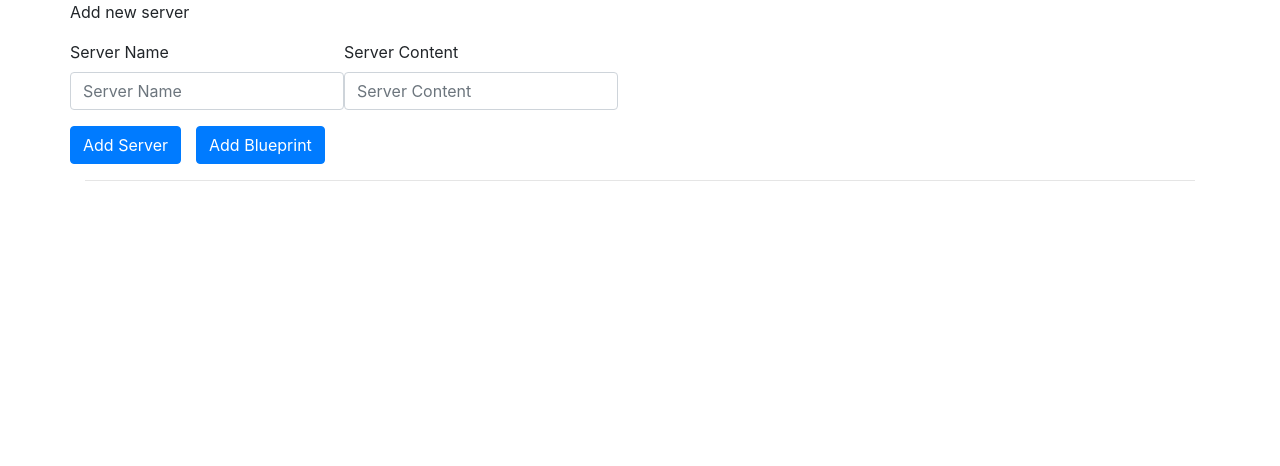
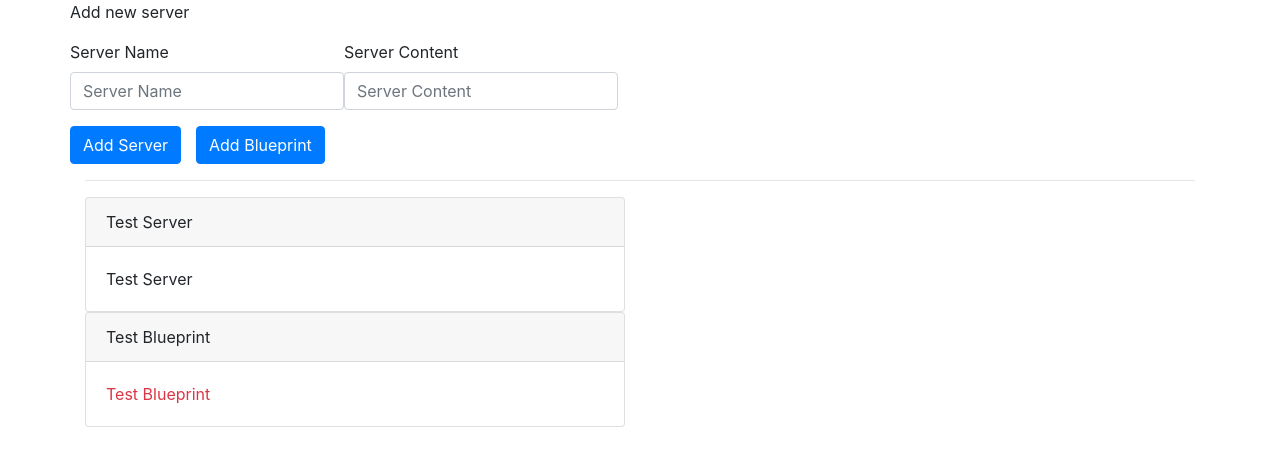
Before and after one commit to jahv/angular7, an Angular app in the folder Chapter5/: page / in a window 1280 px wide. Shown: the top 466 px of the page. Built offline with nearby package versions, Linux system fonts and the light colour scheme.

Commit message:
Communicating components - Parent -> Son

```diff
--- a/Chapter5/src/app/app.component.html
+++ b/Chapter5/src/app/app.component.html
@@ -2,7 +2,10 @@
   <app-cockpit></app-cockpit>
   <div class="row">
     <div class="col-sm-6">
-      <app-server-element *ngFor="let server of servers"></app-server-element>
+      <app-server-element
+        *ngFor="let server of servers"
+        [serverElement]="server"
+      ></app-server-element>
     </div>
   </div>
 </div>
--- a/Chapter5/src/app/app.component.ts
+++ b/Chapter5/src/app/app.component.ts
@@ -8,5 +8,8 @@ import {Server} from './server.model';
 })
 export class AppComponent {
 
-  servers: Server[] = [];
+  servers: Server[] = [
+    new Server('Test Server', 'Test Server', false),
+    new Server('Test Blueprint', 'Test Blueprint', true)
+  ];
 }
--- a/Chapter5/src/app/cockpit/cockpit.component.ts
+++ b/Chapter5/src/app/cockpit/cockpit.component.ts
@@ -11,15 +11,15 @@ export class CockpitComponent implements OnInit {
   serverContent = '';
 
   addServer() {
-    this.servers.push(new Server(this.serverName, this.serverContent, false));
-    this.serverName = '';
-    this.serverContent = '';
+    // this.servers.push(new Server(this.serverName, this.serverContent, false));
+    // this.serverName = '';
+    // this.serverContent = '';
   }
 
   addBluePrint() {
-    this.servers.push(new Server(this.serverName, this.serverContent, true));
-    this.serverName = '';
-    this.serverContent = '';
+    // this.servers.push(new Server(this.serverName, this.serverContent, true));
+    // this.serverName = '';
+    // this.serverContent = '';
   }
 
   constructor() { }
--- a/Chapter5/src/app/server-element/server-element.component.html
+++ b/Chapter5/src/app/server-element/server-element.component.html
@@ -1,8 +1,8 @@
 <div class="card">
   <div class="card-header">
-    {{server.serverName}}
+    {{serverElement.serverName}}
   </div>
-  <div class="card-body" [ngClass]="{'text-danger': server.isBluePrint}">
-    <p class="card-text">{{server.serverContent}}</p>
+  <div class="card-body" [ngClass]="{'text-danger': serverElement.isBluePrint}">
+    <p class="card-text">{{serverElement.serverContent}}</p>
   </div>
 </div>
--- a/Chapter5/src/app/server-element/server-element.component.ts
+++ b/Chapter5/src/app/server-element/server-element.component.ts
@@ -1,4 +1,5 @@
-import { Component, OnInit } from '@angular/core';
+import {Component, Input, OnInit} from '@angular/core';
+import {Server} from '../server.model';
 
 @Component({
   selector: 'app-server-element',
@@ -6,6 +7,7 @@ import { Component, OnInit } from '@angular/core';
   styleUrls: ['./server-element.component.css']
 })
 export class ServerElementComponent implements OnInit {
+  @Input() serverElement: Server;
 
   constructor() { }
 
```
Also changed, not shown: 1 other file (tests, documents, lock files or other folders).
